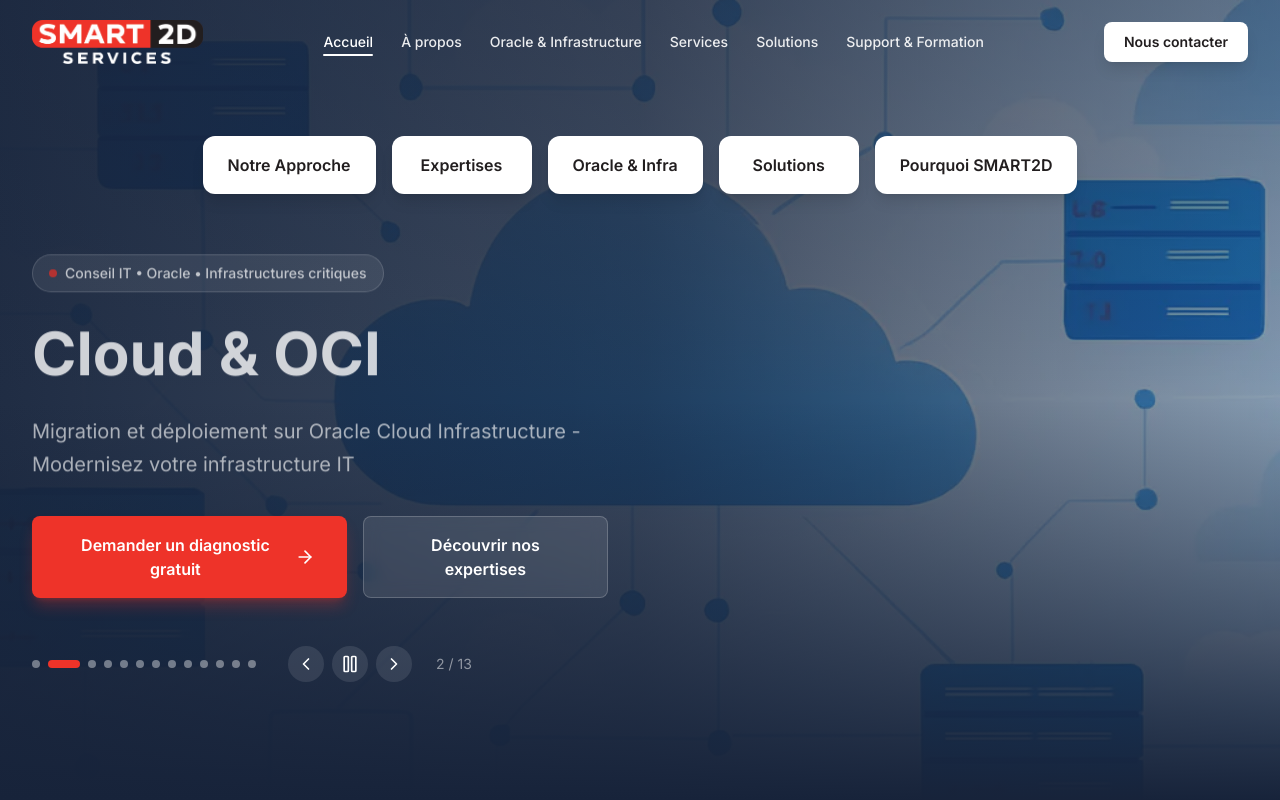
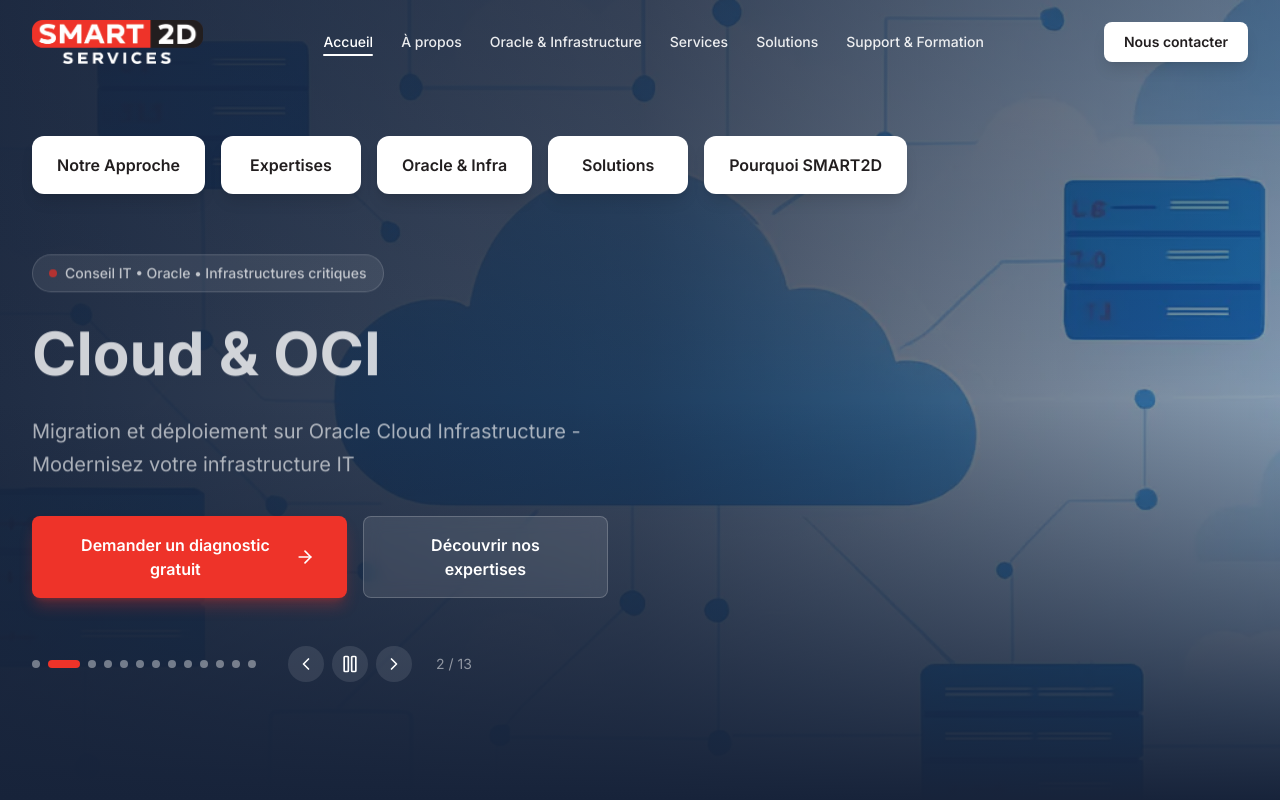
Before and after one commit to Profzen/smart2d, a Next.js app: page / in a window 1280 px wide. Shown: the top 800 px of the page. Built offline with nearby package versions, Linux system fonts and the light colour scheme.

Commit message:
fix(ui): left align hero anchors on all pages

```diff
--- a/components/ui/hero-anchors.tsx
+++ b/components/ui/hero-anchors.tsx
@@ -85,7 +85,7 @@ export function HeroAnchors({ anchors, containerClassName = "pt-8 pb-4" }: HeroA
     <div className={`w-full relative z-20 ${containerClassName}`}>
       <div
         ref={scrollContainerRef}
-        className="flex flex-nowrap sm:flex-wrap gap-4 items-center justify-start sm:justify-center overflow-x-auto sm:overflow-visible no-scrollbar pb-2"
+        className="flex flex-nowrap sm:flex-wrap gap-4 items-center justify-start sm:justify-start overflow-x-auto sm:overflow-visible no-scrollbar pb-2"
         style={{ scrollbarWidth: 'none', msOverflowStyle: 'none' }}
       >
         {anchors.map((anchor) => (
```
